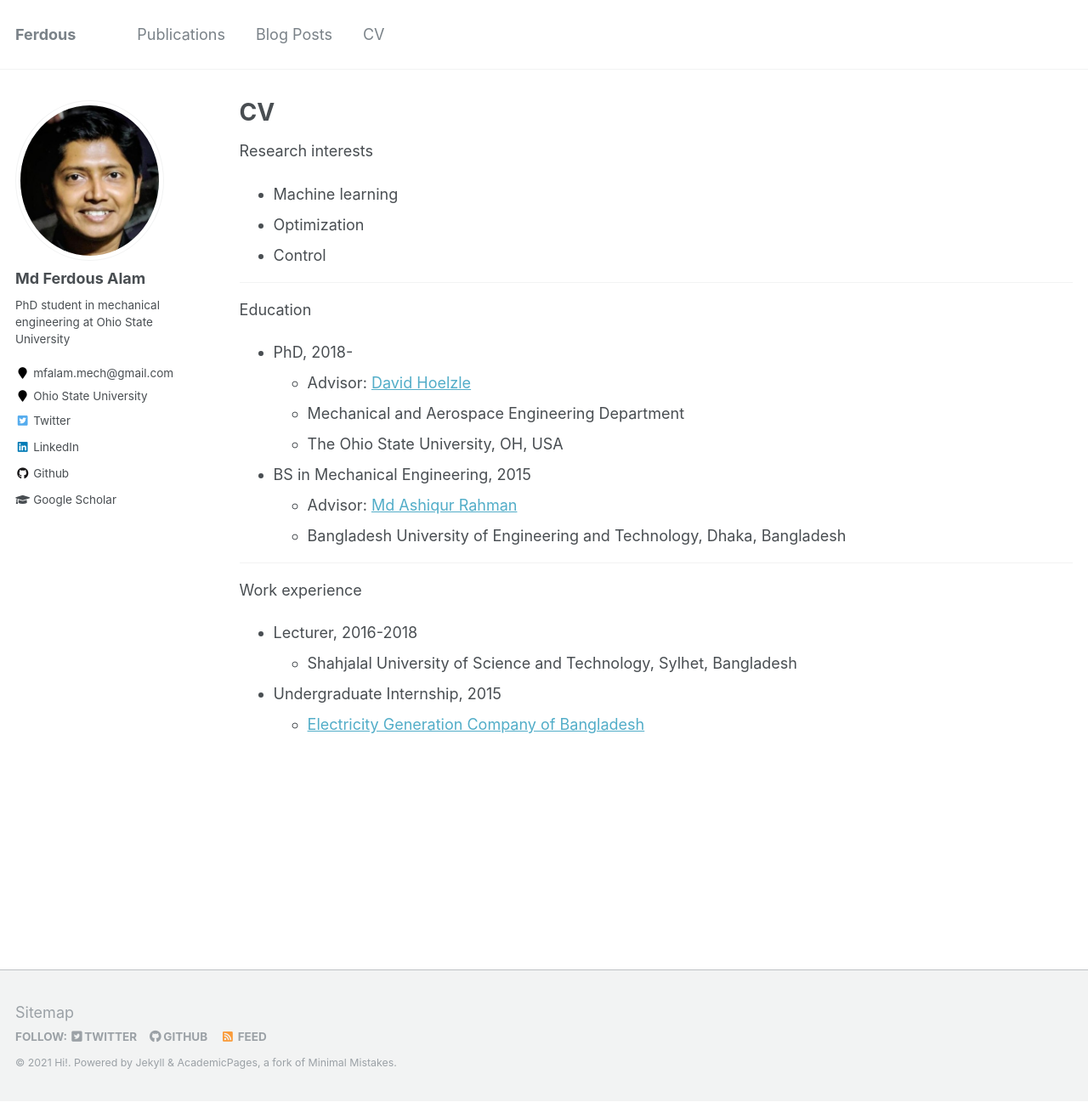
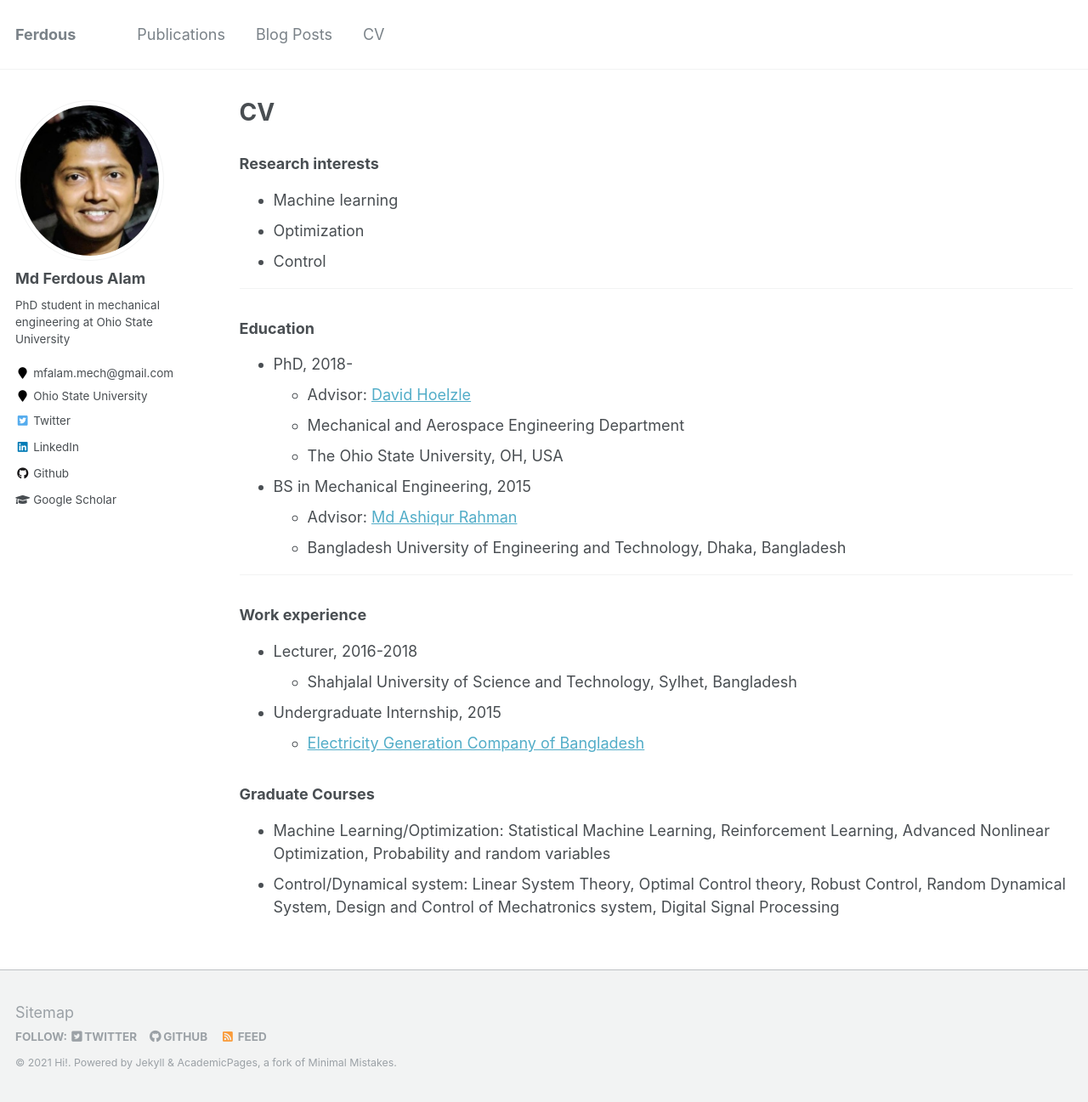
Before and after one commit to ghost-083/ghost-083.github.io, a Jekyll site: the page built from _pages/cv.md, in a window 1280 px wide and 1297 px high. Shown: the whole window at 85% size. Built offline with Jekyll 4.4.1, drawn with Linux system fonts in a browser that asks for light colours.

Commit message:
Trigger rebuild

```diff
--- a/_pages/cv.md
+++ b/_pages/cv.md
@@ -10,7 +10,7 @@ redirect_from:
 {% include base_path %}
 
 
-Research interests
+### Research interests
 
 * Machine learning
 * Optimization
@@ -18,7 +18,7 @@ Research interests
 
 ----------------------------
 
-Education
+### Education
 
 * PhD, 2018-
   * Advisor: [David Hoelzle](https://hrl.engineering.osu.edu/people/hoelzle.1)
@@ -30,9 +30,13 @@ Education
 
 --------------------------------
 
-Work experience
+### Work experience
 
 * Lecturer, 2016-2018
   * Shahjalal University of Science and Technology, Sylhet, Bangladesh
 * Undergraduate Internship, 2015
   * [Electricity Generation Company of Bangladesh](http://www.egcb.gov.bd/)
+
+### Graduate Courses
+* Machine Learning/Optimization: Statistical Machine Learning, Reinforcement Learning, Advanced Nonlinear Optimization, Probability and random variables
+* Control/Dynamical system: Linear System Theory, Optimal Control theory, Robust Control, Random Dynamical System, Design and Control of Mechatronics system, Digital Signal Processing
```
Also changed, not shown: _pages/publications.md (+1 -1 lines).
